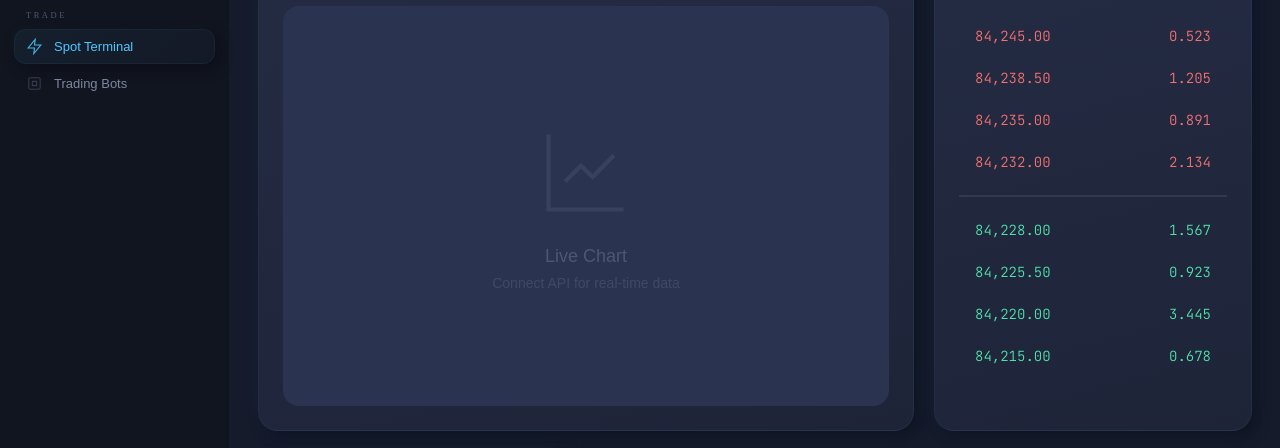
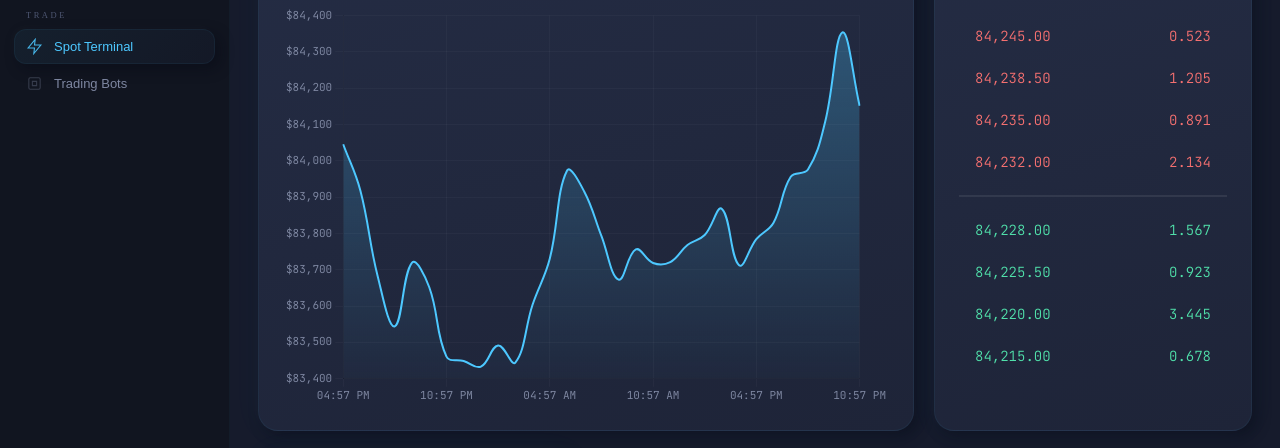
Before and after one commit to HasanNoMore/brain-pro-v2, a plain HTML site: page terminal.html in a window 1280 px wide. Shown: the part 263-711 px from the top of the page. Drawn offline with nearby package versions, Linux system fonts and the light colour scheme; a web font is replaced by a local one.

Commit message:
Add files via upload

```diff
--- a/terminal.html
+++ b/terminal.html
@@ -170,14 +170,8 @@ tbody tr:hover td{background:rgba(88,166,255,0.05);}
             <div><span class="pair">BTC/USDT</span></div>
             <div><span class="price">$84,231.45</span><span class="price-change">+2.34%</span></div>
           </div>
-          <div class="chart-placeholder">
-            <div style="text-align:center;color:var(--t3);">
-              <svg width="100" height="100" viewBox="0 0 24 24" fill="none" stroke="currentColor" stroke-width="1" style="opacity:0.4;margin-bottom:20px;">
-                <path d="M3 3v18h18"/><path d="M18.7 8l-5.1 5.2-2.8-2.7L7 14.3"/>
-              </svg>
-              <div style="font-size:18px;margin-bottom:8px;">Live Chart</div>
-              <div style="font-size:14px;opacity:0.6;">Connect API for real-time data</div>
-            </div>
+          <div class="chart-container" style="height:400px;position:relative;">
+            <canvas id="priceChart"></canvas>
           </div>
         </div>
 
@@ -251,6 +245,7 @@ tbody tr:hover td{background:rgba(88,166,255,0.05);}
 .toast.show{transform:translateY(0);opacity:1;}
 </style>
 
+<script src="https://cdn.jsdelivr.net/npm/chart.js"></script>
 <script>
 function showToast(title, message, type = 'success') {
   const toast = document.getElementById('toast');
@@ -270,6 +265,104 @@ function connectBybit() {
     showToast('Bybit Connected', 'API credentials saved successfully');
   }
 }
+
+// Generate sample price data
+function generatePriceData() {
+  const data = [];
+  let price = 84000;
+  const now = new Date();
+  for (let i = 30; i >= 0; i--) {
+    const time = new Date(now.getTime() - i * 60 * 60 * 1000);
+    const change = (Math.random() - 0.5) * 500;
+    price += change;
+    data.push({
+      x: time.toLocaleTimeString('en-US', {hour: '2-digit', minute: '2-digit'}),
+      y: price
+    });
+  }
+  return data;
+}
+
+// Initialize Chart
+const ctx = document.getElementById('priceChart').getContext('2d');
+const priceData = generatePriceData();
+
+const gradient = ctx.createLinearGradient(0, 0, 0, 400);
+gradient.addColorStop(0, 'rgba(77, 200, 255, 0.3)');
+gradient.addColorStop(1, 'rgba(77, 200, 255, 0)');
+
+new Chart(ctx, {
+  type: 'line',
+  data: {
+    labels: priceData.map(d => d.x),
+    datasets: [{
+      label: 'BTC/USDT',
+      data: priceData.map(d => d.y),
+      borderColor: '#4dc8ff',
+      backgroundColor: gradient,
+      borderWidth: 2,
+      fill: true,
+      tension: 0.4,
+      pointRadius: 0,
+      pointHoverRadius: 6,
+      pointHoverBackgroundColor: '#4dc8ff',
+      pointHoverBorderColor: '#fff',
+      pointHoverBorderWidth: 2
+    }]
+  },
+  options: {
+    responsive: true,
+    maintainAspectRatio: false,
+    interaction: {
+      intersect: false,
+      mode: 'index'
+    },
+    plugins: {
+      legend: { display: false },
+      tooltip: {
+        backgroundColor: 'rgba(30, 36, 56, 0.95)',
+        titleColor: '#7d86a0',
+        bodyColor: '#eaecf5',
+        bodyFont: { family: 'JetBrains Mono', size: 14 },
+        borderColor: 'rgba(77, 200, 255, 0.2)',
+        borderWidth: 1,
+        padding: 12,
+        displayColors: false,
+        callbacks: {
+          label: function(context) {
+            return '$' + context.parsed.y.toLocaleString('en-US', {minimumFractionDigits: 2, maximumFractionDigits: 2});
+          }
+        }
+      }
+    },
+    scales: {
+      x: {
+        grid: {
+          color: 'rgba(255, 255, 255, 0.03)',
+          drawBorder: false
+        },
+        ticks: {
+          color: '#7d86a0',
+          font: { family: 'JetBrains Mono', size: 11 },
+          maxTicksLimit: 6
+        }
+      },
+      y: {
+        grid: {
+          color: 'rgba(255, 255, 255, 0.03)',
+          drawBorder: false
+        },
+        ticks: {
+          color: '#7d86a0',
+          font: { family: 'JetBrains Mono', size: 11 },
+          callback: function(value) {
+            return '$' + value.toLocaleString();
+          }
+        }
+      }
+    }
+  }
+});
 </script>
 </body>
 </html>
```
